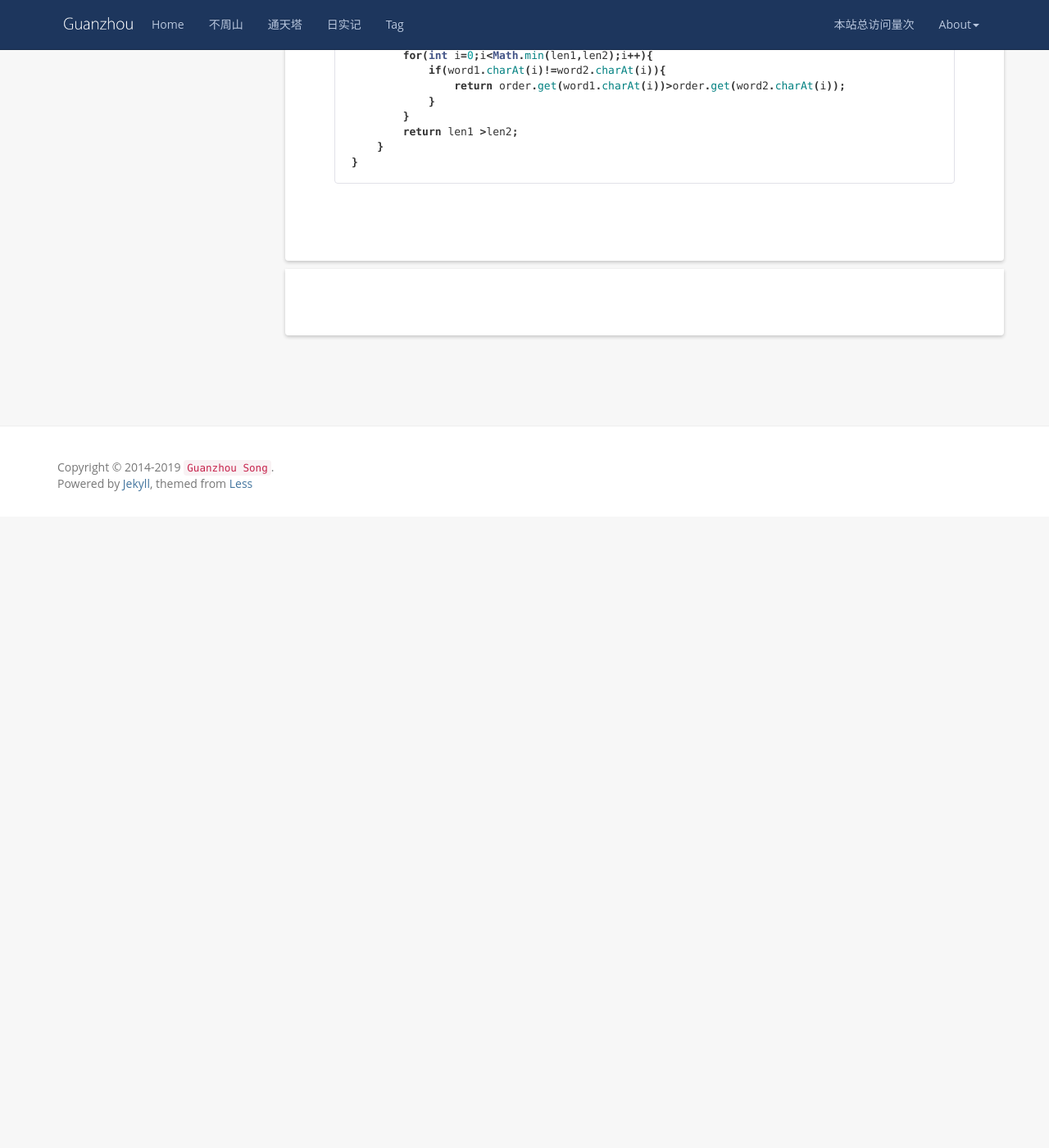
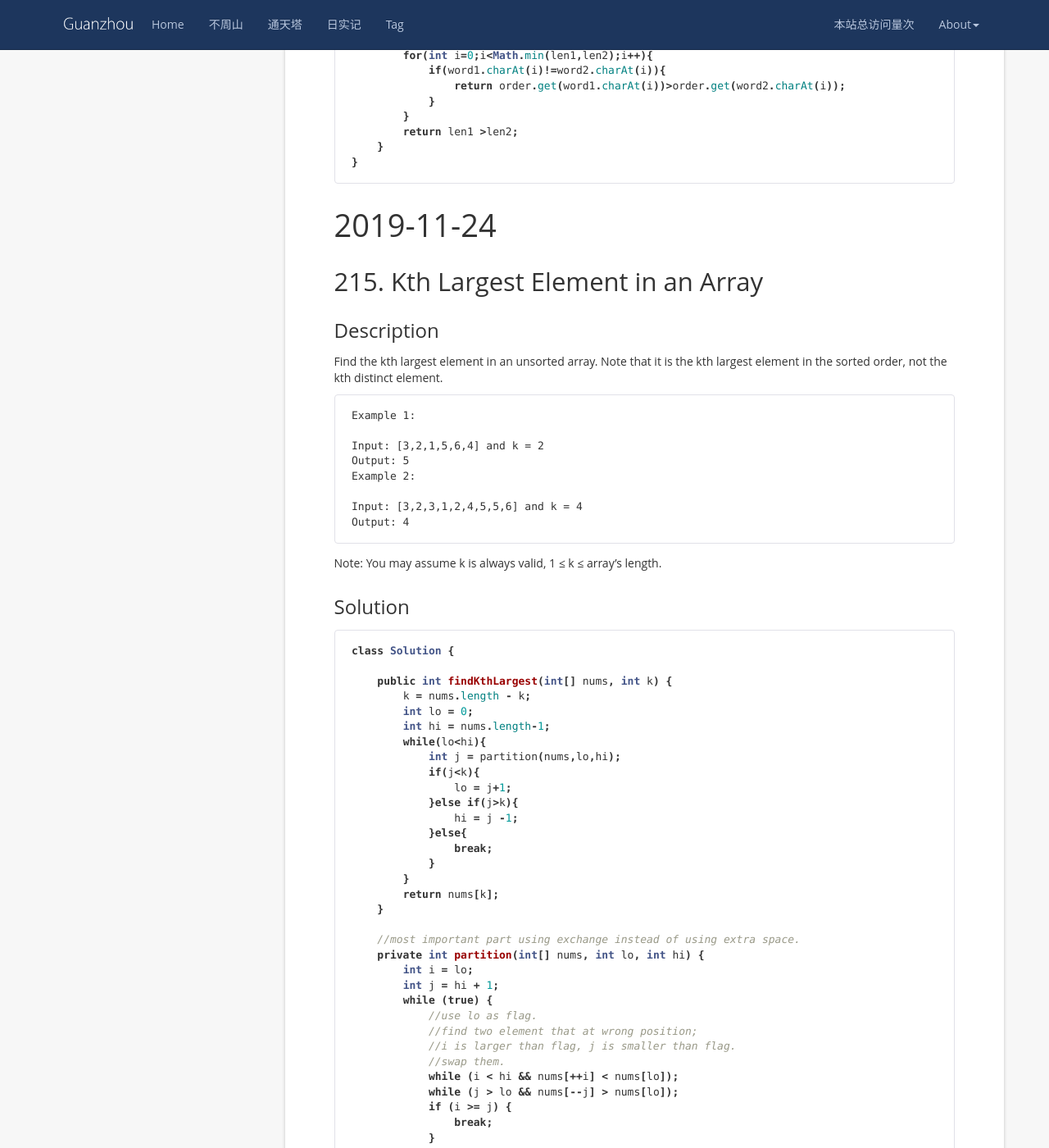
Before and after one commit to wangsimin04/GuanzhouSong.github.io, a Jekyll site: the page built from _posts/2019-11-01-LeetCode.md, in a window 1280 px wide and 1400 px high, scrolled down 49688 px. Shown: the whole window at 82% size. Built offline with Jekyll 4.4.1, drawn with Linux system fonts in a browser that asks for light colours; nearby versions of some CDN libraries; comment, search, counter and statistics services are not loaded; before the commit the page ends 50318 px from its top, so only the background shows below that; some of the changed text lies outside the part shown.

Commit message:
Update 2019-11-01-LeetCode.md

````diff
--- a/_posts/2019-11-01-LeetCode.md
+++ b/_posts/2019-11-01-LeetCode.md
@@ -2423,3 +2423,70 @@ class Solution {
     }
 }
 ```
+
+# 2019-11-24
+## 215. Kth Largest Element in an Array
+### Description
+Find the kth largest element in an unsorted array. Note that it is the kth largest element in the sorted order, not the kth distinct element.
+```
+Example 1:
+
+Input: [3,2,1,5,6,4] and k = 2
+Output: 5
+Example 2:
+
+Input: [3,2,3,1,2,4,5,5,6] and k = 4
+Output: 4
+```
+Note:
+You may assume k is always valid, 1 ≤ k ≤ array's length.
+
+### Solution
+```java
+class Solution {
+
+    public int findKthLargest(int[] nums, int k) {
+        k = nums.length - k;
+        int lo = 0;
+        int hi = nums.length-1;
+        while(lo<hi){
+            int j = partition(nums,lo,hi);
+            if(j<k){
+                lo = j+1;
+            }else if(j>k){
+                hi = j -1;
+            }else{
+                break;
+            }
+        }
+        return nums[k];
+    }
+
+    //most important part using exchange instead of using extra space.
+    private int partition(int[] nums, int lo, int hi) {
+        int i = lo;
+        int j = hi + 1;
+        while (true) {
+            //use lo as flag.
+            //find two element that at wrong position;
+            //i is larger than flag, j is smaller than flag.
+            //swap them.
+            while (i < hi && nums[++i] < nums[lo]);
+            while (j > lo && nums[--j] > nums[lo]);
+            if (i >= j) {
+                break;
+            }
+            exch(nums,i,j);
+        }
+        //now j is actually smaller than flag.
+        exch(nums,j,lo);
+        return j;
+    }
+
+    private void exch(int[] a, int i, int j) {
+        final int tmp = a[i];
+        a[i] = a[j];
+        a[j] = tmp;
+    }
+}
+```
````
